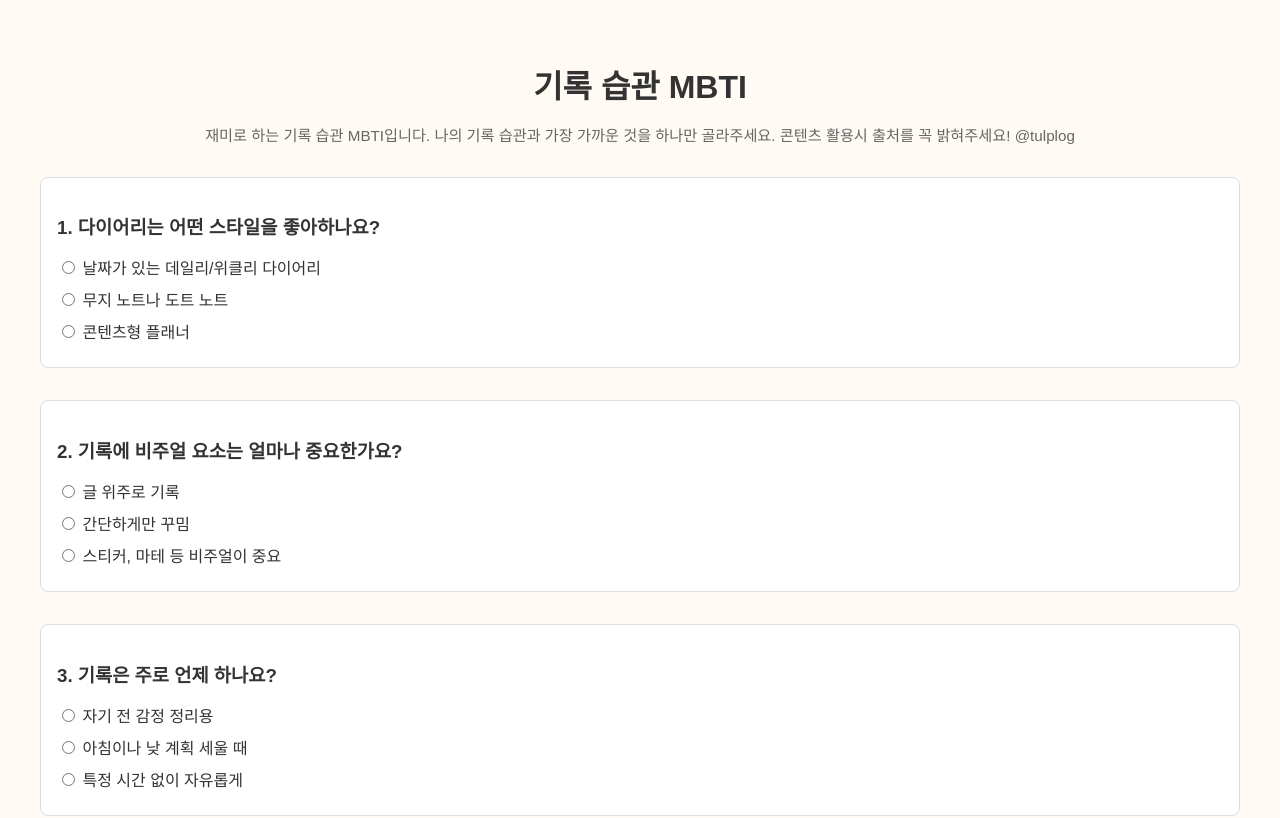
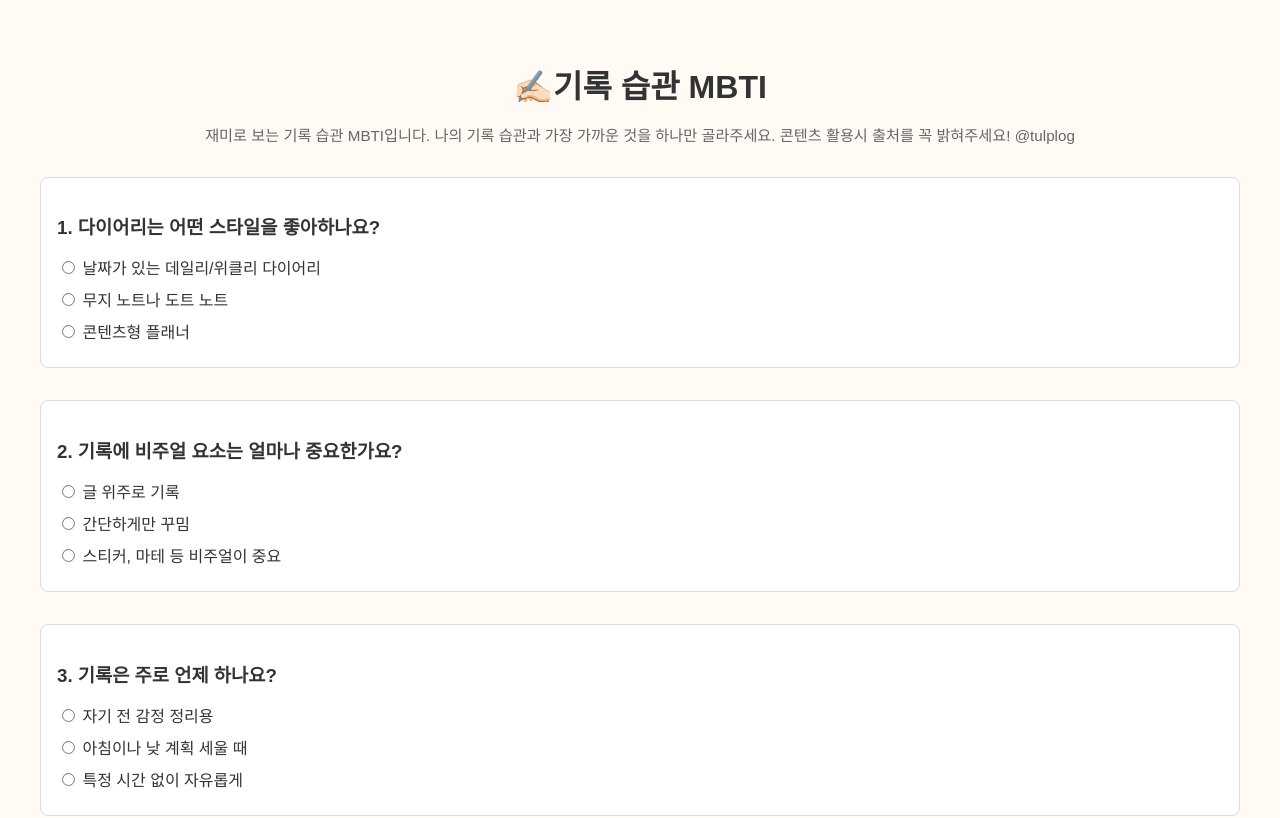
Before and after one commit to tulplog/tulplog.github.io, a plain HTML site: page index.html in a window 1280 px wide. Shown: the top 818 px of the page. Drawn offline with Linux system fonts and the light colour scheme.

Commit message:
Update index.html

```diff
--- a/index.html
+++ b/index.html
@@ -70,8 +70,8 @@
   </style>
 </head>
 <body>
-  <h1>기록 습관 MBTI</h1>
-  <p class="description">재미로 하는 기록 습관 MBTI입니다. 나의 기록 습관과 가장 가까운 것을 하나만 골라주세요. 콘텐츠 활용시 출처를 꼭 밝혀주세요! @tulplog</p>
+  <h1>✍🏻기록 습관 MBTI</h1>
+  <p class="description">재미로 보는 기록 습관 MBTI입니다. 나의 기록 습관과 가장 가까운 것을 하나만 골라주세요. 콘텐츠 활용시 출처를 꼭 밝혀주세요! @tulplog</p>
 
   <form id="mbtiForm">
     <div class="question">
```
